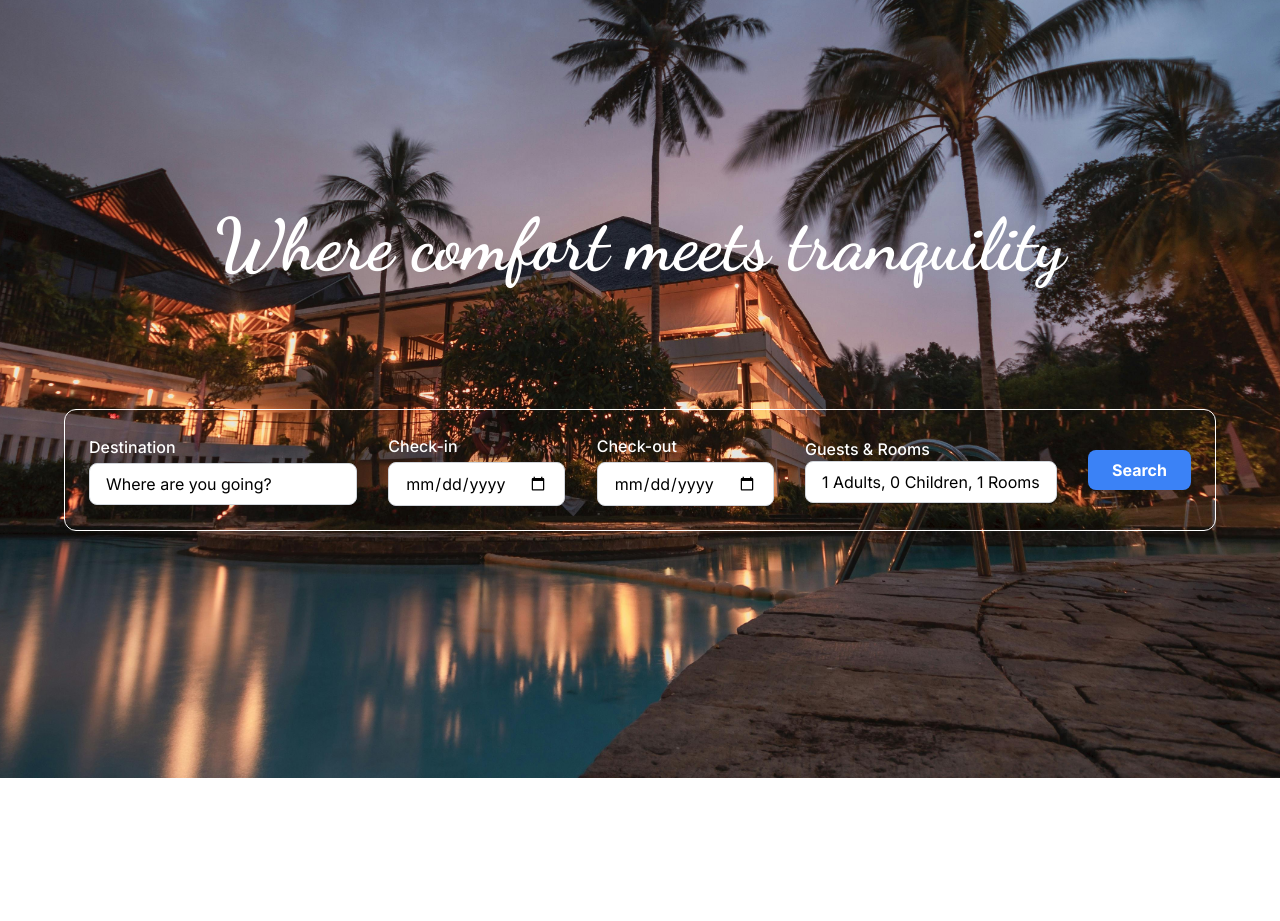
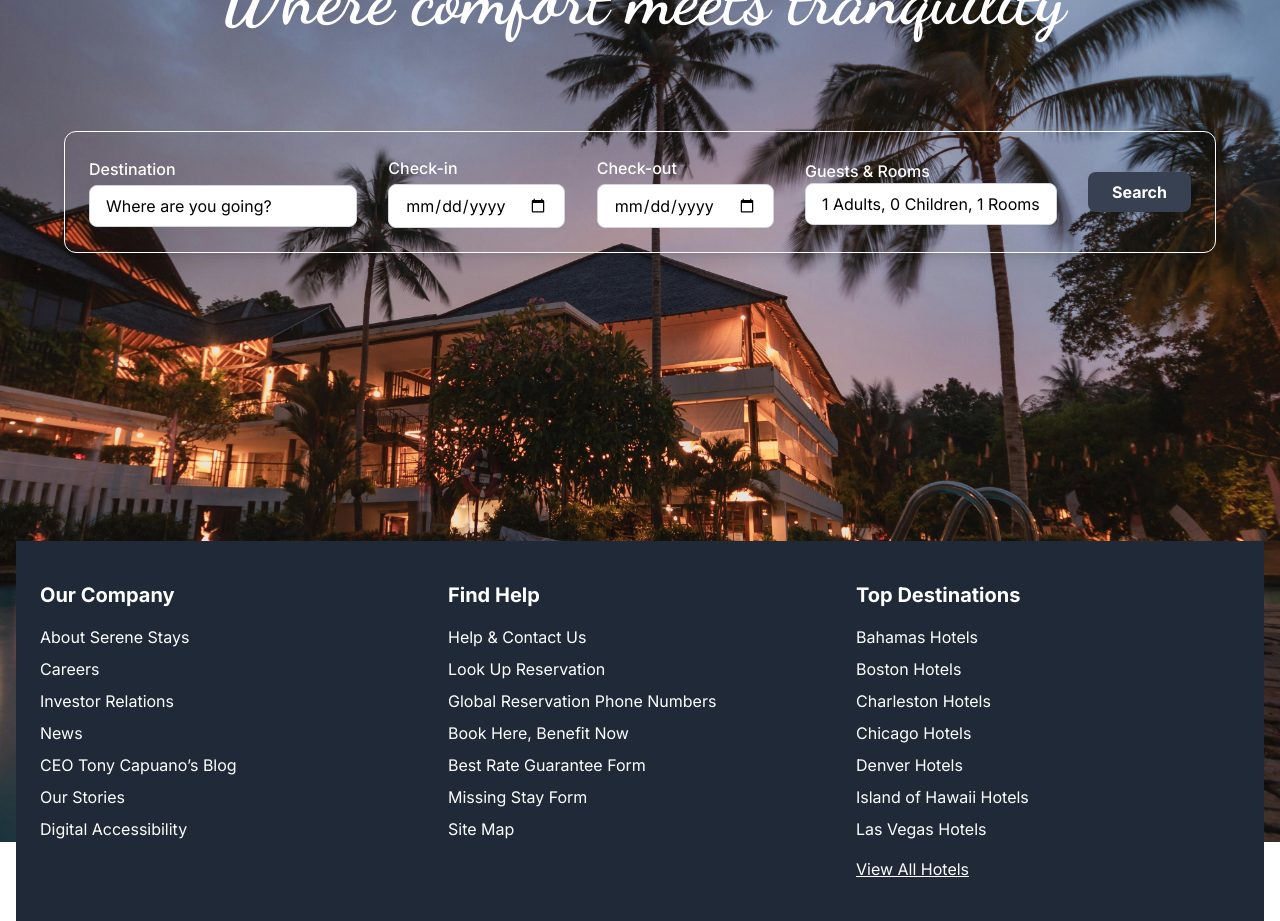
Before and after one commit to Aruna777/Hotel-Booking-Application, a React (Create React App) app: page / in a window 1280 px wide. Shown: the part 200-1121 px from the top of the page. Before the commit the page ends 978 px from the top, so only its background shows below. Built offline with nearby package versions, Linux system fonts and the light colour scheme.

Commit message:
Footer Setup

```diff
--- a/src/Home.jsx
+++ b/src/Home.jsx
@@ -89,13 +89,11 @@ const Home = () => {
   };
 
   const handleClickOutside = (e) => {
-    // Close the dropdown if clicked outside
     if (!e.target.closest(".dropdown")) {
       setIsDropdownOpen(false);
     }
   };
 
-  // Add event listener for clicking outside the dropdown
   React.useEffect(() => {
     document.addEventListener("click", handleClickOutside);
     return () => {
@@ -104,12 +102,12 @@ const Home = () => {
   }, []);
 
   return (
-    <div className="flex items-center justify-center h-screen bg-transparent bg-opacity-50">
+    <div className="flex items-center justify-center h-screen bg-transparent bg-opacity-50 mt-16">
       <div className="flex flex-col items-center justify-center h-full w-full px-4 bg-transparent bg-opacity-50">
-        <p className="text-white text-7xl mb-28 font-calligraphy ">
+        <p className="text-white text-7xl mb-8 font-calligraphy ">
           Where comfort meets tranquility
         </p>
-        <div className="flex flex-wrap items-center justify-between bg-transparent m-4 shadow-lg p-6 gap-4 w-full max-w-6xl border border-white rounded-xl">
+        <div className="flex flex-wrap items-center justify-between bg-transparent mt-16 m-4 mb-72 shadow-lg p-6 gap-4 w-full max-w-6xl border border-white rounded-xl">
           {/* Destination Search */}
           <div className="flex flex-col relative">
             <label
@@ -226,7 +224,7 @@ const Home = () => {
               <p className=" bg-white text-red-500 text-sm mb-2">{error}</p>
             )}
             <button
-              className="bg-blue-500 text-white font-bold px-6 py-2 rounded-lg hover:bg-blue-600 transition"
+              className="bg-gray-700 text-white font-bold px-6 py-2 rounded-lg hover:bg-gray-800 transition"
               disabled={
                 !!error || !dates.checkin || !dates.checkout || !destination
               }
@@ -235,6 +233,50 @@ const Home = () => {
             </button>
           </div>
         </div>
+        {/* Additional Content */}
+        <div className="bg-gray-800 text-white w-full py-10 mt-auto">
+          <div className="max-w-7xl mx-auto px-6">
+            <div className="grid grid-cols-1 md:grid-cols-3 gap-6">
+              <div>
+                <h3 className="text-xl font-bold mb-4">Our Company</h3>
+                <ul className="space-y-2">
+                  <li>About Serene Stays</li>
+                  <li>Careers</li>
+                  <li>Investor Relations</li>
+                  <li>News</li>
+                  <li>CEO Tony Capuano’s Blog</li>
+                  <li>Our Stories</li>
+                  <li>Digital Accessibility</li>
+                </ul>
+              </div>
+              <div>
+                <h3 className="text-xl font-bold mb-4">Find Help</h3>
+                <ul className="space-y-2">
+                  <li>Help & Contact Us</li>
+                  <li>Look Up Reservation</li>
+                  <li>Global Reservation Phone Numbers</li>
+                  <li>Book Here, Benefit Now</li>
+                  <li>Best Rate Guarantee Form</li>
+                  <li>Missing Stay Form</li>
+                  <li>Site Map</li>
+                </ul>
+              </div>
+              <div>
+                <h3 className="text-xl font-bold mb-4">Top Destinations</h3>
+                <ul className="space-y-2">
+                  <li>Bahamas Hotels</li>
+                  <li>Boston Hotels</li>
+                  <li>Charleston Hotels</li>
+                  <li>Chicago Hotels</li>
+                  <li>Denver Hotels</li>
+                  <li>Island of Hawaii Hotels</li>
+                  <li>Las Vegas Hotels</li>
+                </ul>
+                <p className="mt-4 underline">View All Hotels</p>
+              </div>
+            </div>
+          </div>
+        </div>
       </div>
     </div>
   );
```
